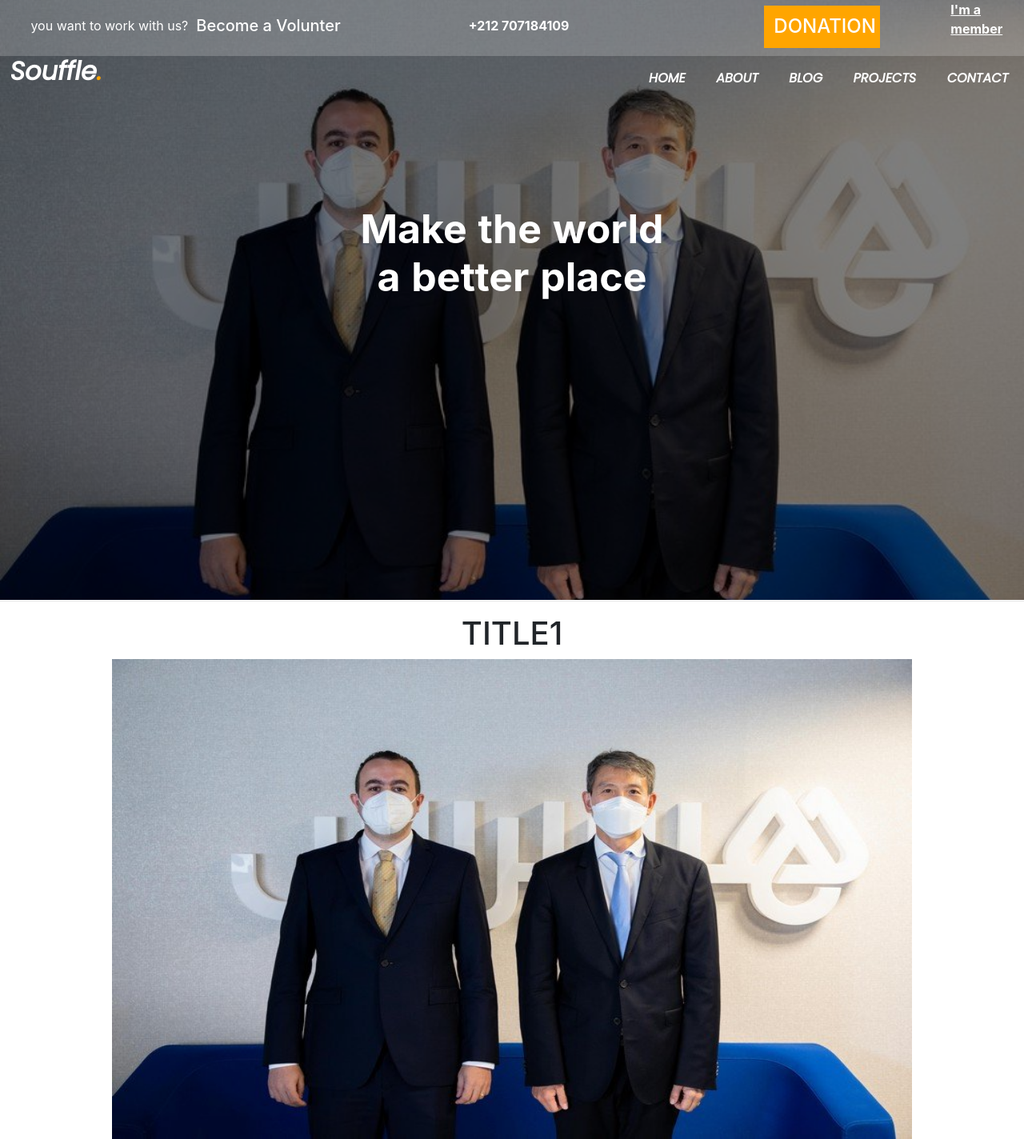
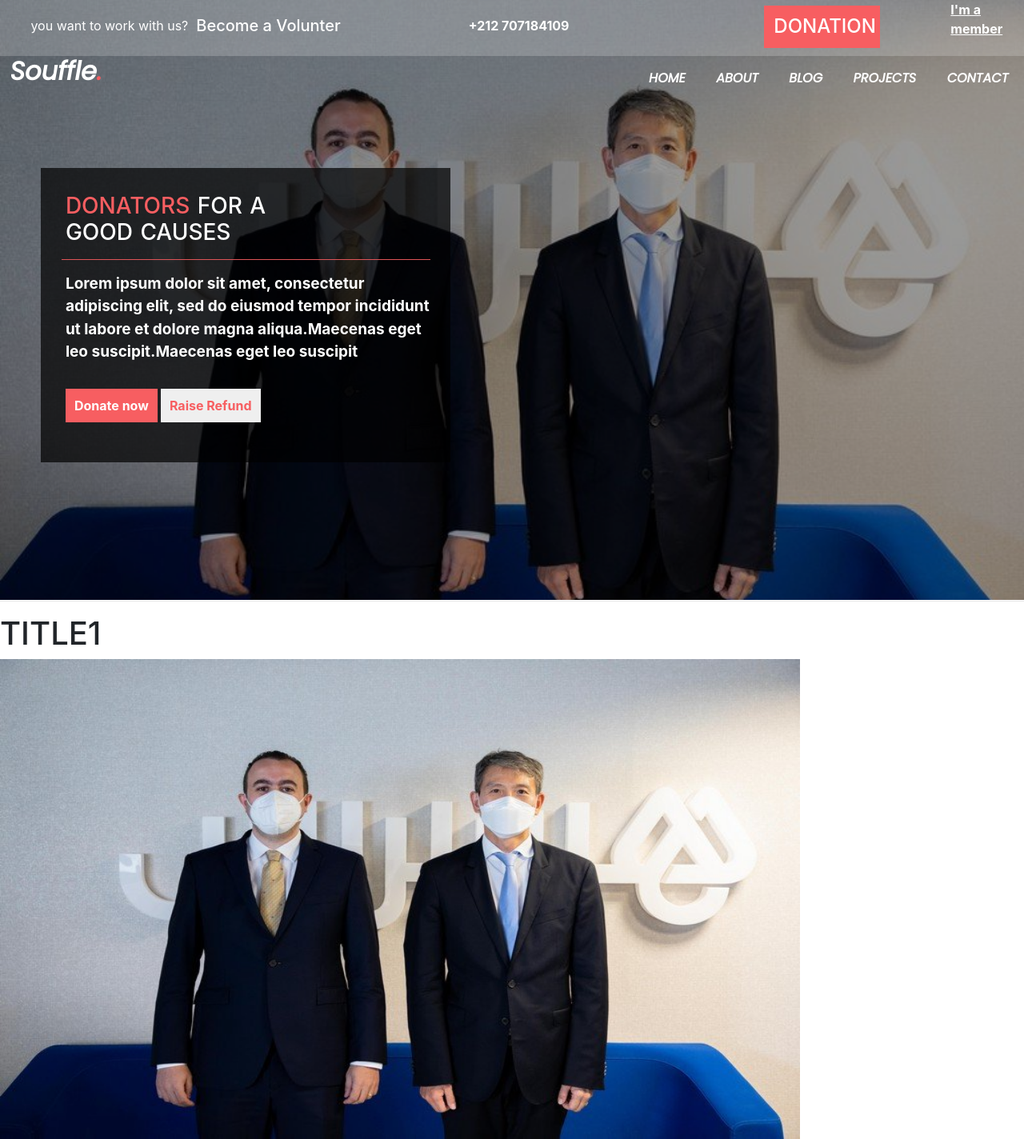
Before and after one commit to psyhoch3589/s_o_u_f_f_l_e, a PHP site: page /home_client.php in a window 1280 px wide. Shown: the whole page at 80% size. Run offline with PHP 8.4, Linux system fonts and the light colour scheme; some libraries are stand-ins or nearby versions.

Commit message:
update home_page_client

```diff
--- a/home_client.css
+++ b/home_client.css
@@ -1,7 +1,7 @@
 
 .test
 {
-    color:orange;
+    color:#F75E61;
     font-size: 30px;
     font-weight: bold;
 }
@@ -79,7 +79,7 @@
     }
     .home_test_mobile
     {
-        background-image: url("home_src_client/COVID-19_Pneumonia_Lungs.9d204f46.fill-1200x630-c0.jpg");
+        background-image: url("home_src_client/test.jpg");
         height: 650px;
         background-position: 70%;
         background-size: cover;
@@ -141,7 +141,7 @@
     }
     .head2
     {
-        background-color: orange;
+        background-color: #F75E61;
         width: 50%;
         margin-left: 30%;
         text-align: center;
@@ -225,11 +225,11 @@
     }
     .bar1 li a:hover
     {
-        color: #64CFD6;
+        color: #F75E61;
     }
     .bar12 li a:hover
     {
-        color: #64CFD6;
+        color: #F75E61;
     }
     .bar1 li
     {
@@ -273,18 +273,66 @@ box-shadow: -10px 0px 13px -7px #000000, 10px 0px 13px -7px #000000, 4px -1px 12
     .testo
     {
         height: 750px;
-        background: rgba(0, 0, 0, 0.5);
+        background: rgba(0, 0, 0, 0.4);
     }
-    .home_test
+    .testooo
     {
-        text-align: center;
+        position: absolute;
+        top:28%;
+        left: 4%;
+        height: 49%;
+        width: 40%;
+        background: rgba(0, 0, 0, 0.7);
+        font-weight: bold;
     }
-    .testo h1{
-        padding-top: 20%;
+    .teestt{
+        padding-top: 6%;
         color: #fff;
-        font-size: 50px;
+        font-size: 28px;
+        word-spacing: 2px;
+        padding-left: 6%;
+        transition: 1s;
+    }
+    .testooo p{
+        font-size: 19px;
+        color: white;
+        padding-left: 6%;
+        width:96.5%
+    }
+    .donate-btn
+    {
+        margin-top: 15px;
+        background-color: #F75E61;
+        color: #fff;
+        border: none;
+        margin-left: 6%;
+        height: 42px;
+        width: 115px;
         font-weight: bold;
-        word-spacing: 2px;
+        transition: 1s;
+    }
+    .donate-btn:hover
+    {
+        background-color: black;
+        color: #fff;
+    }
+    .raise-btn
+    {
+        border: none;
+        height: 42px;
+        width: 125px;
+        color: #F75E61;
+        font-weight: bold;
+        transition: 1s;
+    }
+    .raise-btn:hover
+    {
+        background-color:#F75E61;
+        color: #fff;
+    }
+    .donate
+    {
+        color: #F75E61;
     }
     .home_info
     {
--- a/home_client.js
+++ b/home_client.js
@@ -1,3 +1,8 @@
+window.onload=function(){
+    document.getElementById('tt').classList.add("teestt");
+}
+
+
 var x = 30;
 $(document).scroll(function() {
 var y = $(this).scrollTop();
--- a/home_client.php
+++ b/home_client.php
@@ -84,7 +84,12 @@
     <div class="home_test container-fluid nopadding" >
         <div class="home_image container-fluid nopadding">
             <div class="testo">
-                <h1>Make the world<br>a better place</h1>
+                <div class="testooo">
+                    <h1 id="tt"><span class="donate">DONATORS</span> FOR A <br>GOOD CAUSES</h1><hr style="background-color:#F75E61;width:90%">
+                    <p>Lorem ipsum dolor sit amet, consectetur adipiscing elit, sed do eiusmod tempor incididunt ut labore et dolore magna aliqua.Maecenas eget leo suscipit.Maecenas eget leo suscipit</p>
+                    <button class="donate-btn">Donate now</button>
+                    <button class="raise-btn">Raise Refund</button>
+                </div>
             </div>
         </div>
         <div class="home_info">
```
Lines whose indentation alone changed are shown as unchanged.
